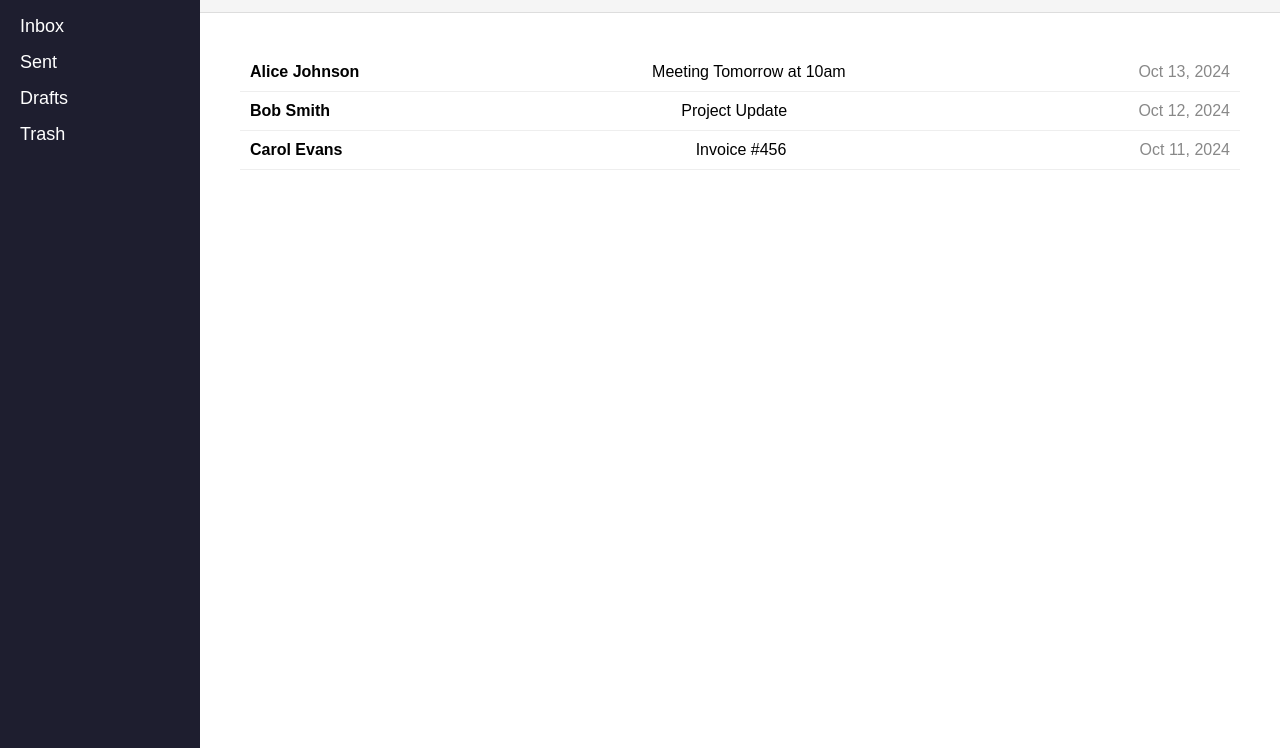
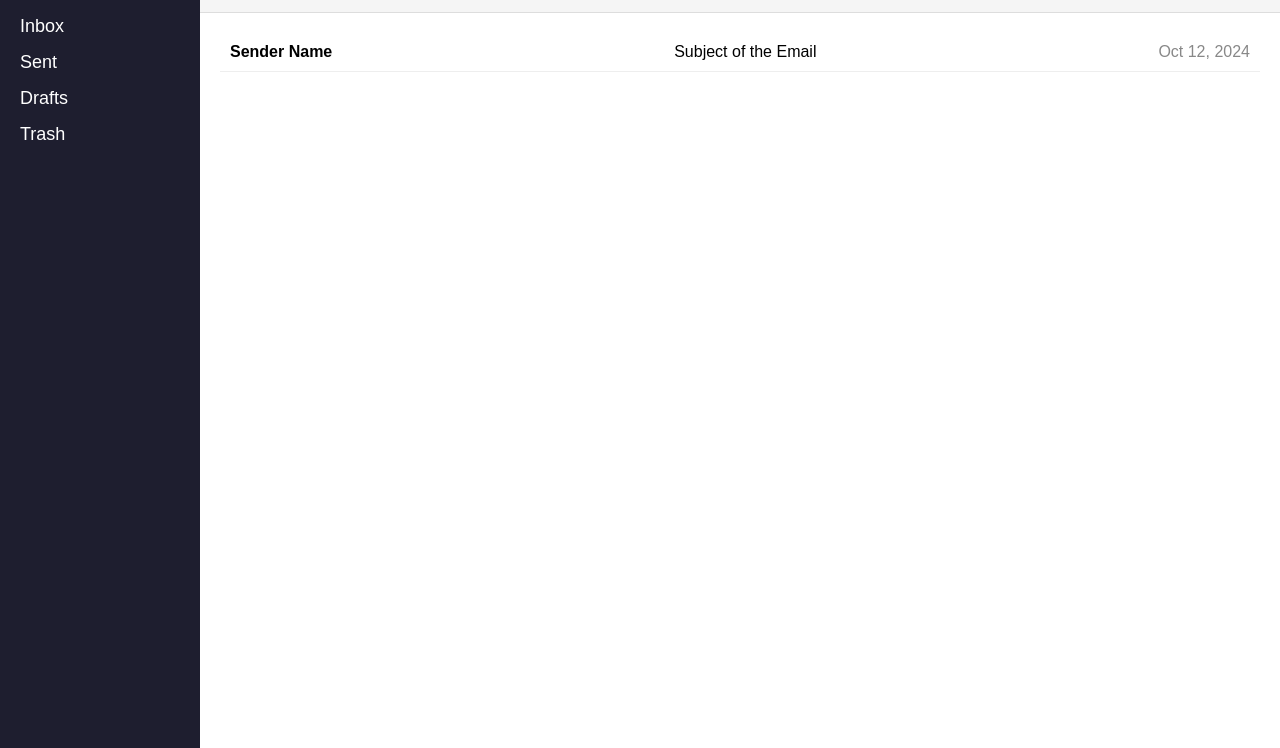
Before and after one commit to komalmubeen1/SyncMail-frontend-, a plain HTML site: page index.html in a window 1280 px wide. Shown: the part 52-800 px from the top of the page. Drawn offline with Linux system fonts and the light colour scheme.

Commit message:
Update index.html

```diff
--- a/index.html
+++ b/index.html
@@ -31,23 +31,10 @@
 
             <!-- Inbox List -->
             <div class="inbox">
-                <div class="inbox">
-    <div class="email-item">
-        <span class="email-sender">Alice Johnson</span>
-        <span class="email-subject">Meeting Tomorrow at 10am</span>
-        <span class="email-date">Oct 13, 2024</span>
-    </div>
-    <div class="email-item">
-        <span class="email-sender">Bob Smith</span>
-        <span class="email-subject">Project Update</span>
-        <span class="email-date">Oct 12, 2024</span>
-    </div>
-    <div class="email-item">
-        <span class="email-sender">Carol Evans</span>
-        <span class="email-subject">Invoice #456</span>
-        <span class="email-date">Oct 11, 2024</span>
-    </div>
-</div>
+                <div class="email-item">
+                    <span class="email-sender">Sender Name</span>
+                    <span class="email-subject">Subject of the Email</span>
+                    <span class="email-date">Oct 12, 2024</span>
                 </div>
                 <!-- Add more email-item divs as needed -->
             </div>
```
